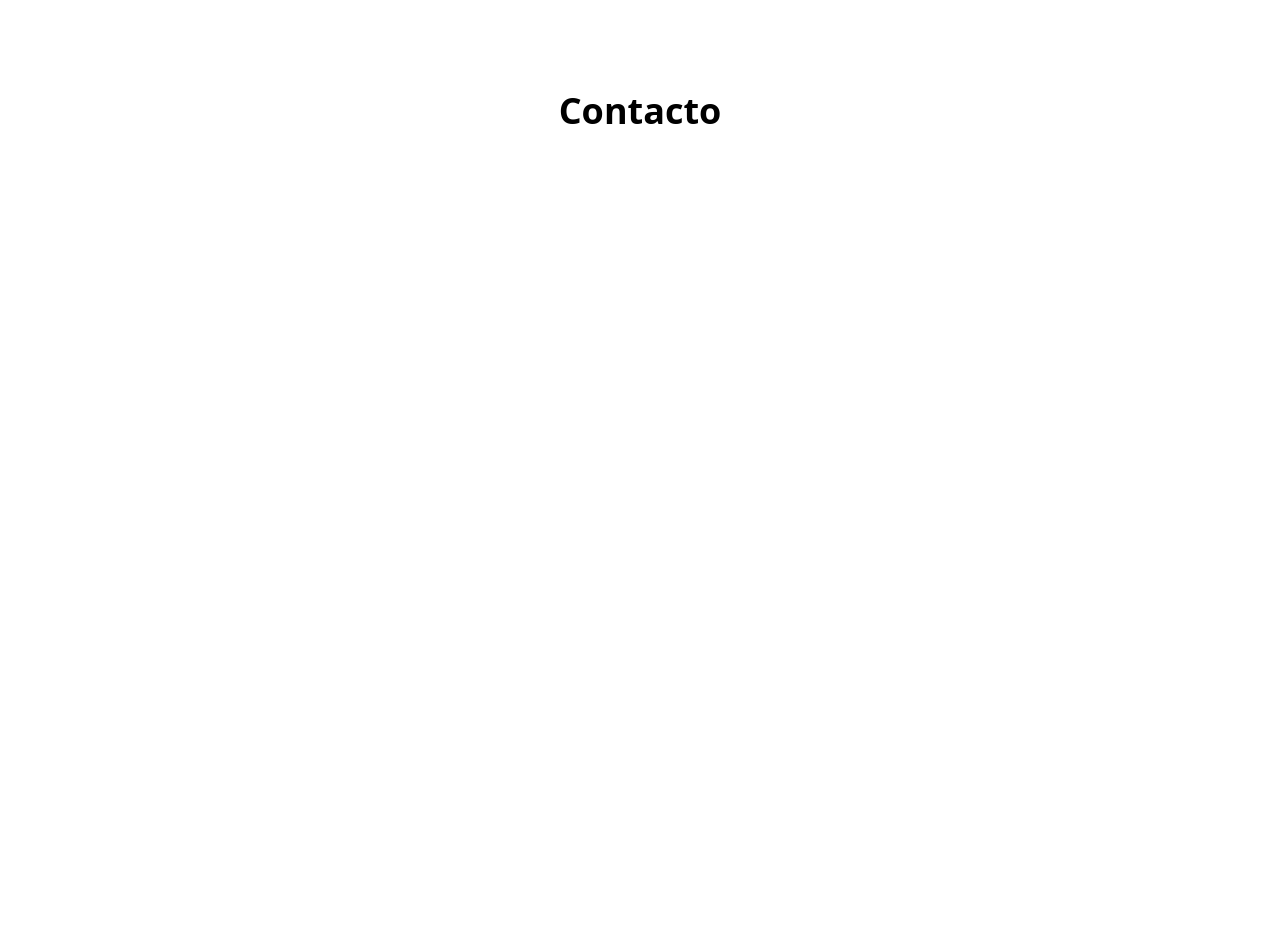
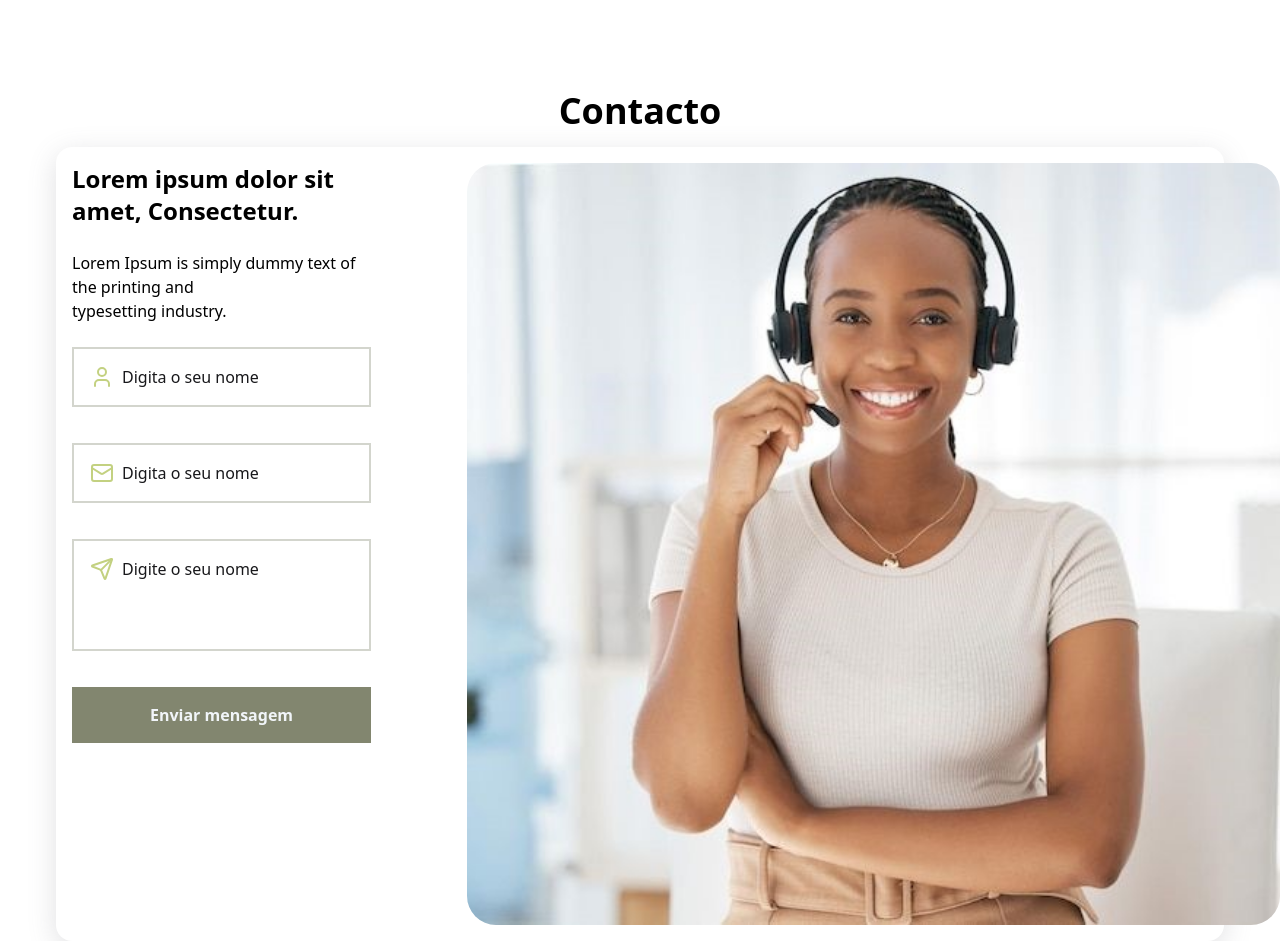
Before and after one commit to TeixeiraManuel/dream-house, a React (Vite) app: page / in a window 1280 px wide. Shown: the part 6500-7441 px from the top of the page. Before the commit the page ends 6635 px from the top, so only its background shows below. Built offline with nearby package versions, Linux system fonts and the light colour scheme.

Commit message:
feat: create contact form

```diff
--- a/src/App.tsx
+++ b/src/App.tsx
@@ -1,4 +1,12 @@
-import { Building2, Download, Lamp, ShoppingBag } from "lucide-react";
+import {
+  Building2,
+  Download,
+  Lamp,
+  Mail,
+  Send,
+  ShoppingBag,
+  User,
+} from "lucide-react";
 
 import { Header } from "@/components/header";
 import { AboutCard } from "@/components/aboutCard";
@@ -16,6 +24,7 @@ import productsImg from "@/assets/productsimg.png";
 import googlePlay from "@/assets/IconGoogleplay.png";
 import IconApple from "@/assets/IconApple.png";
 import imgApp from "@/assets/imgApp.png";
+import contactImg from "@/assets/contactImg.png";
 
 export function App() {
   return (
@@ -203,9 +212,55 @@ export function App() {
         </div>
       </section>
       <section className="mt-36">
-        <h1 className="font-bold text-4xl text-center">Contacto</h1>
-        <div className="shadow-lg">
-          <form action=""></form>
+        <h1 className="font-bold text-4xl text-center mb-4">Contacto</h1>
+        <div className="shadow-[rgba(100,100,111,0.2)_0px_7px_29px_0px] p-4 bg-white flex justify-between gap-24 rounded-2xl ">
+          <div className="space-y-6 w-11/12">
+            <h1 className="text-2xl font-bold">
+              Lorem ipsum dolor sit amet, Consectetur.
+            </h1>
+            <p>
+              Lorem Ipsum is simply dummy text of the printing and <br />
+              typesetting industry.
+            </p>
+            <form
+              action=""
+              className="placeholder-zinc-900 flex flex-col space-y-9"
+            >
+              <div className="flex items-center gap-2 border-primary/35 border-2 p-4 hover:border-secondary cursor-pointer">
+                <User className="text-secondary " />
+                <input
+                  type="text"
+                  name=""
+                  id=""
+                  placeholder="Digita o seu nome"
+                  className="placeholder-zinc-900 outline-none flex-1"
+                />
+              </div>
+              <div className="flex items-center gap-2 border-primary/35 border-2 p-4 hover:border-secondary cursor-pointer">
+                <Mail className="text-secondary " />
+                <input
+                  type="text"
+                  name=""
+                  id=""
+                  placeholder="Digita o seu nome"
+                  className="placeholder-zinc-900 outline-none flex-1"
+                />
+              </div>
+              <div className="flex gap-2 border-primary/35 border-2 h-28 items-start hover:border-secondary p-4 cursor-pointer">
+                <Send className="text-secondary" />
+                <textarea
+                  name=""
+                  id=""
+                  placeholder="Digite o seu nome"
+                  className="placeholder-zinc-900 outline-none flex-1 h-full resize-none overflow-hidden"
+                ></textarea>
+              </div>
+              <button className="bg-primary text-slate-100 p-4 font-bold">
+                Enviar mensagem
+              </button>
+            </form>
+          </div>
+          <img src={contactImg} alt="" />
         </div>
       </section>
     </div>
```
